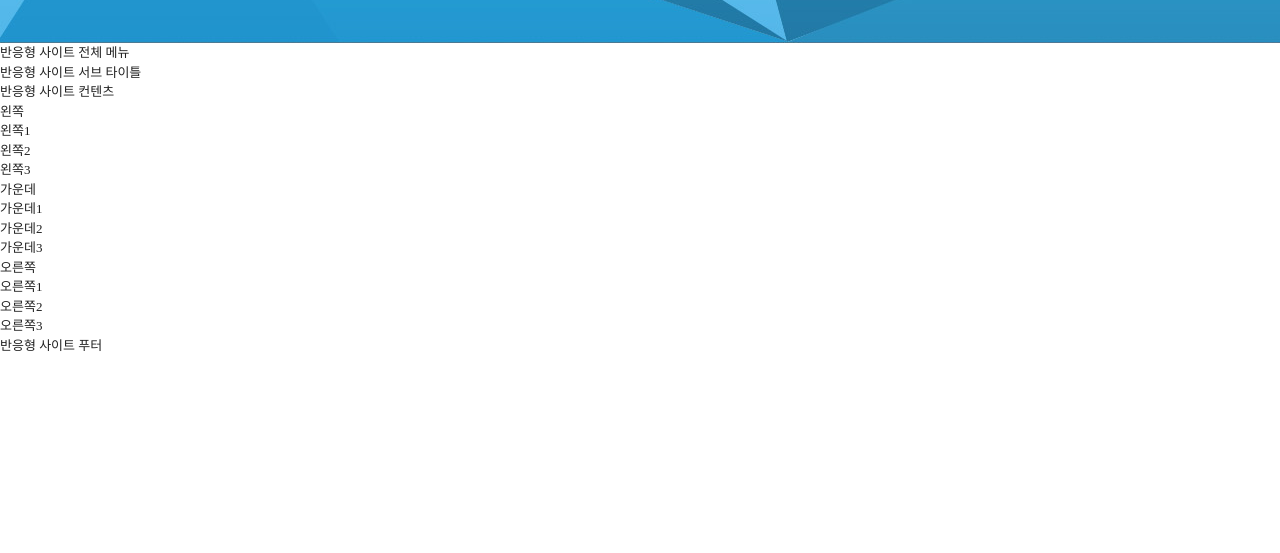
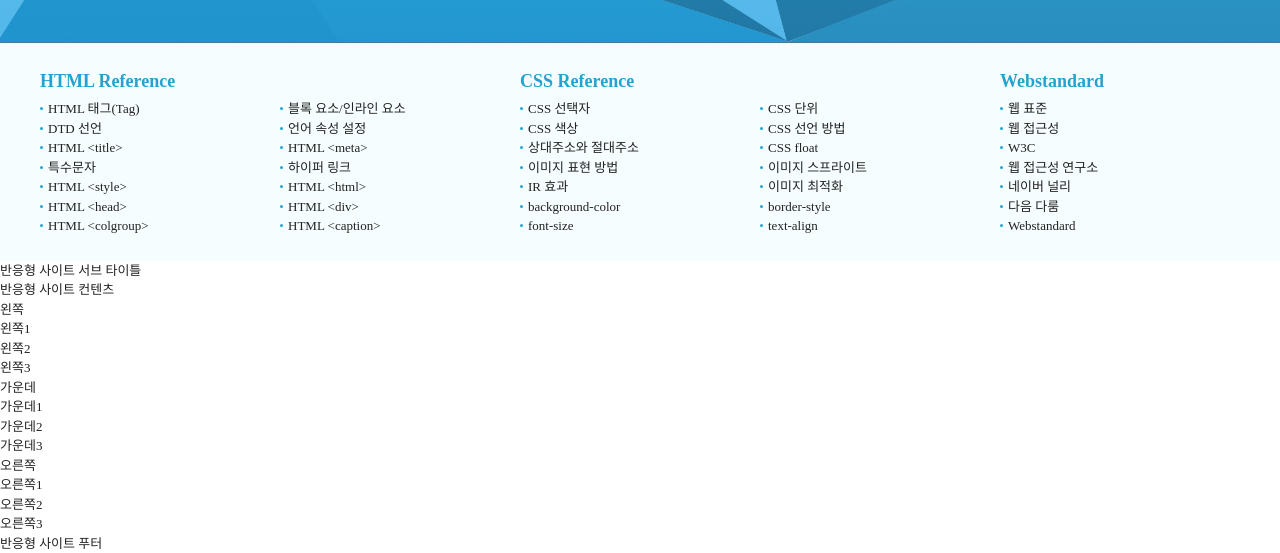
Before and after one commit to jsj1510/responsive, a plain HTML site: page index.html in a window 1280 px wide. Shown: the part 284-837 px from the top of the page. Before the commit the page ends 800 px from the top, so only its background shows below. Drawn offline with Linux system fonts and the light colour scheme.

Commit message:
implement: 전체메뉴

```diff
--- a/css/style.css
+++ b/css/style.css
@@ -2,6 +2,10 @@
 
 #header {
     background: url(../img/header_bg.jpg) repeat-x center top;
+}
+
+#nav {
+    background: #f6fdff;
 }
 
 /* 컨테이너 */
@@ -124,6 +128,75 @@ header .header_tit a:hover {
     box-shadow:  0 0 0 5px rgba(75,154,191,0.9) inset, 0 0 0 100px rgba(0,0,0,0.1) inset;
 }
 
+/* nav */
+
+.nav {
+    overflow: hidden;
+    padding: 25px 0;
+}
+
+.nav > div {
+    float: left;
+    width: 40%;
+}
+
+.nav > div:last-child {
+    width: 20%;
+}
+
+.nav > div ol {
+    overflow: hidden;
+}
+
+.nav > div li {
+    float: left;
+    width:50%;
+    position: relative;
+    padding-left: 8px;
+    box-sizing: border-box;
+}
+
+.nav > div:last-child li {
+    width: 100%;
+}
+
+.nav > div li:before {
+    content: '';
+    width: 3px;
+    height: 3px;
+    background-color: #25a2d0;
+    border-radius: 50%;
+    position: absolute;
+    left: 0;
+    top: 8px;
+}
+
+.nav > div h3 {
+    font-size: 18px;
+    color: #25a2d0;
+    font-weight: bold;
+    margin-bottom: 4px;
+}
+
+.nav > div li a {
+    position: relative;
+}
+
+.nav > div li a:after {
+    content: '';
+    display: inline-block;
+    width: 0;
+    height: 1px;
+    background: #25aad0;
+    position: absolute;
+    bottom: 0;
+    left: 0;
+}
+
+.nav > div li:hover a:after {
+    width: 100%;
+}
+
 @media (max-width:1200px) {
     .container {
         width: 100%;
--- a/index.html
+++ b/index.html
@@ -71,8 +71,65 @@
         </div>
 
     </header>
-    <nav>
-        <h1>반응형 사이트 전체 메뉴</h1>
+    <!-- nav 전체 메뉴 -->
+    <nav id="nav">
+        <div class="container">
+            <div class="row">
+                <div class="nav">
+                    <h2 class="ir_su">반응형 사이트 전체 메뉴</h2>
+                    <div>
+                        <h3>HTML Reference</h3>
+                        <ol>
+                            <li><a href="#">HTML 태그(Tag)</a></li>
+                            <li><a href="#">블록 요소/인라인 요소</a></li>
+                            <li><a href="#">DTD 선언</a></li>
+                            <li><a href="#">언어 속성 설정</a></li>
+                            <li><a href="#">HTML &lt;title&gt;</a></li>
+                            <li><a href="#">HTML &lt;meta&gt;</a></li>
+                            <li><a href="#">특수문자</a></li>
+                            <li><a href="#">하이퍼 링크</a></li>
+                            <li><a href="#">HTML &lt;style&gt;</a></li>
+                            <li><a href="#">HTML &lt;html&gt;</a></li>
+                            <li><a href="#">HTML &lt;head&gt;</a></li>
+                            <li><a href="#">HTML &lt;div&gt;</a></li>
+                            <li><a href="#">HTML &lt;colgroup&gt;</a></li>
+                            <li><a href="#">HTML &lt;caption&gt;</a></li>
+                        </ol>
+                    </div>
+                    <div>
+                        <h3>CSS  Reference</h3>
+                        <ol>
+                            <li><a href="#">CSS 선택자</a></li>
+                            <li><a href="#">CSS 단위</a></li>
+                            <li><a href="#">CSS 색상</a></li>
+                            <li><a href="#">CSS 선언 방법</a></li>
+                            <li><a href="#">상대주소와 절대주소</a></li>
+                            <li><a href="#">CSS float</a></li>
+                            <li><a href="#">이미지 표현 방법</a></li>
+                            <li><a href="#">이미지 스프라이트</a></li>
+                            <li><a href="#">IR 효과</a></li>
+                            <li><a href="#">이미지 최적화</a></li>
+                            <li><a href="#">background-color</a></li>
+                            <li><a href="#">border-style</a></li>
+                            <li><a href="#">font-size</a></li>
+                            <li><a href="#">text-align</a></li>
+                        </ol>
+                    </div>
+                    <div class="last">
+                        <h3>Webstandard</h3>
+                        <ol>
+                            <li><a href="#">웹 표준</a></li>
+                            <li><a href="#">웹 접근성</a></li>
+                            <li><a href="#">W3C</a></li>
+                            <li><a href="#">웹 접근성 연구소</a></li>
+                            <li><a href="#">네이버 널리</a></li>
+                            <li><a href="#">다음 다룸</a></li>
+                            <li><a href="#">Webstandard</a></li>
+                        </ol>
+                    </div>
+                </div>
+            </div>
+        </div>
     </nav>
     <article>
         <h2>반응형 사이트 서브 타이틀</h2>
```
